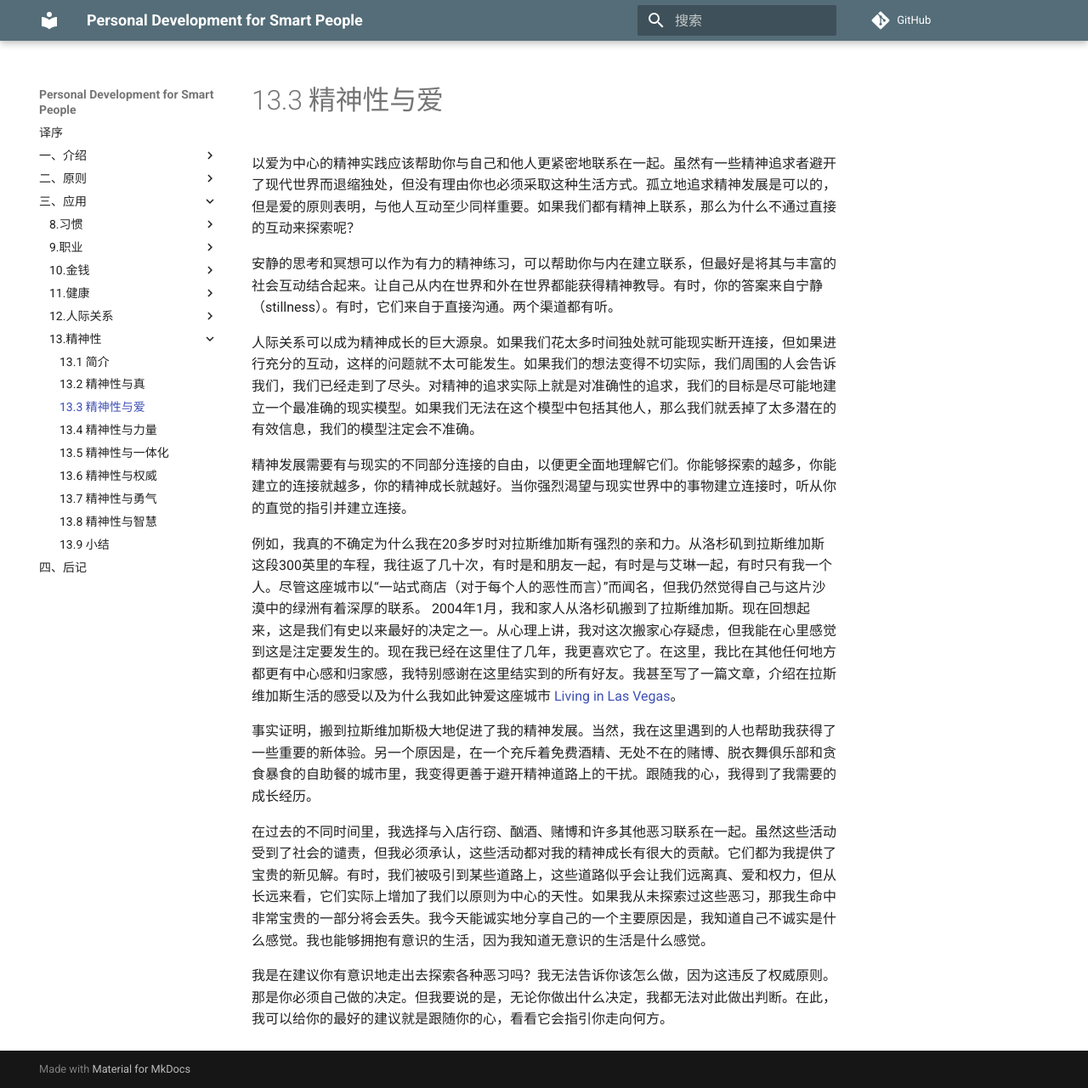
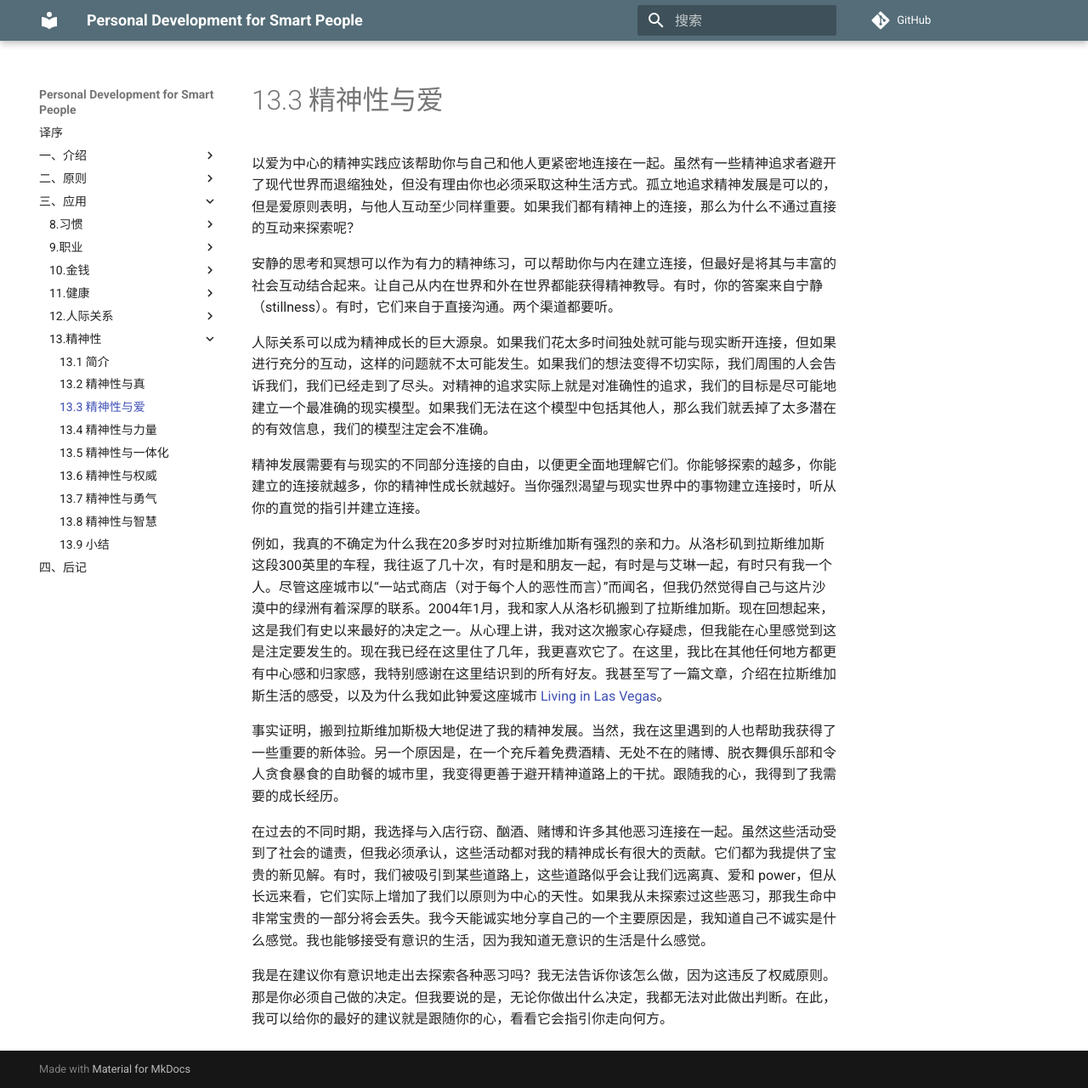
Before and after one commit to wtsnwei/pdsp, an MkDocs documentation site: the page built from docs/3.Application/13.spirituality/02.spirituality-and-love.md, in a window 1280 px wide and 1281 px high. Shown: the whole window at 85% size. Built offline with MkDocs 1.6.1 and Material for MkDocs 9.7.7, drawn with Linux system fonts in a browser that asks for light colours; comment, search, counter and statistics services are not loaded.

Commit message:
修正语句

```diff
--- a/docs/3.Application/13.spirituality/02.spirituality-and-love.md
+++ b/docs/3.Application/13.spirituality/02.spirituality-and-love.md
@@ -3,18 +3,18 @@ title:      Spirituality and Love
 date:       2021-03-18
 ---
 
-以爱为中心的精神实践应该帮助你与自己和他人更紧密地联系在一起。虽然有一些精神追求者避开了现代世界而退缩独处，但没有理由你也必须采取这种生活方式。孤立地追求精神发展是可以的，但是爱的原则表明，与他人互动至少同样重要。如果我们都有精神上联系，那么为什么不通过直接的互动来探索呢？
+以爱为中心的精神实践应该帮助你与自己和他人更紧密地连接在一起。虽然有一些精神追求者避开了现代世界而退缩独处，但没有理由你也必须采取这种生活方式。孤立地追求精神发展是可以的，但是爱原则表明，与他人互动至少同样重要。如果我们都有精神上的连接，那么为什么不通过直接的互动来探索呢？
 
-安静的思考和冥想可以作为有力的精神练习，可以帮助你与内在建立联系，但最好是将其与丰富的社会互动结合起来。让自己从内在世界和外在世界都能获得精神教导。有时，你的答案来自宁静（stillness）。有时，它们来自于直接沟通。两个渠道都有听。
+安静的思考和冥想可以作为有力的精神练习，可以帮助你与内在建立连接，但最好是将其与丰富的社会互动结合起来。让自己从内在世界和外在世界都能获得精神教导。有时，你的答案来自宁静（stillness）。有时，它们来自于直接沟通。两个渠道都要听。
 
-人际关系可以成为精神成长的巨大源泉。如果我们花太多时间独处就可能现实断开连接，但如果进行充分的互动，这样的问题就不太可能发生。如果我们的想法变得不切实际，我们周围的人会告诉我们，我们已经走到了尽头。对精神的追求实际上就是对准确性的追求，我们的目标是尽可能地建立一个最准确的现实模型。如果我们无法在这个模型中包括其他人，那么我们就丢掉了太多潜在的有效信息，我们的模型注定会不准确。
+人际关系可以成为精神成长的巨大源泉。如果我们花太多时间独处就可能与现实断开连接，但如果进行充分的互动，这样的问题就不太可能发生。如果我们的想法变得不切实际，我们周围的人会告诉我们，我们已经走到了尽头。对精神的追求实际上就是对准确性的追求，我们的目标是尽可能地建立一个最准确的现实模型。如果我们无法在这个模型中包括其他人，那么我们就丢掉了太多潜在的有效信息，我们的模型注定会不准确。
 
-精神发展需要有与现实的不同部分连接的自由，以便更全面地理解它们。你能够探索的越多，你能建立的连接就越多，你的精神成长就越好。当你强烈渴望与现实世界中的事物建立连接时，听从你的直觉的指引并建立连接。
+精神发展需要有与现实的不同部分连接的自由，以便更全面地理解它们。你能够探索的越多，你能建立的连接就越多，你的精神性成长就越好。当你强烈渴望与现实世界中的事物建立连接时，听从你的直觉的指引并建立连接。
 
-例如，我真的不确定为什么我在20多岁时对拉斯维加斯有强烈的亲和力。从洛杉矶到拉斯维加斯这段300英里的车程，我往返了几十次，有时是和朋友一起，有时是与艾琳一起，有时只有我一个人。尽管这座城市以“一站式商店（对于每个人的恶性而言）”而闻名，但我仍然觉得自己与这片沙漠中的绿洲有着深厚的联系。 2004年1月，我和家人从洛杉矶搬到了拉斯维加斯。现在回想起来，这是我们有史以来最好的决定之一。从心理上讲，我对这次搬家心存疑虑，但我能在心里感觉到这是注定要发生的。现在我已经在这里住了几年，我更喜欢它了。在这里，我比在其他任何地方都更有中心感和归家感，我特别感谢在这里结实到的所有好友。我甚至写了一篇文章，介绍在拉斯维加斯生活的感受以及为什么我如此钟爱这座城市 [Living in Las Vegas](https://stevepavlina.com/blog/2007/08/living-in-las-vegas/)。
+例如，我真的不确定为什么我在20多岁时对拉斯维加斯有强烈的亲和力。从洛杉矶到拉斯维加斯这段300英里的车程，我往返了几十次，有时是和朋友一起，有时是与艾琳一起，有时只有我一个人。尽管这座城市以“一站式商店（对于每个人的恶性而言）”而闻名，但我仍然觉得自己与这片沙漠中的绿洲有着深厚的联系。2004年1月，我和家人从洛杉矶搬到了拉斯维加斯。现在回想起来，这是我们有史以来最好的决定之一。从心理上讲，我对这次搬家心存疑虑，但我能在心里感觉到这是注定要发生的。现在我已经在这里住了几年，我更喜欢它了。在这里，我比在其他任何地方都更有中心感和归家感，我特别感谢在这里结识到的所有好友。我甚至写了一篇文章，介绍在拉斯维加斯生活的感受，以及为什么我如此钟爱这座城市 [Living in Las Vegas](https://stevepavlina.com/blog/2007/08/living-in-las-vegas/)。
 
-事实证明，搬到拉斯维加斯极大地促进了我的精神发展。当然，我在这里遇到的人也帮助我获得了一些重要的新体验。另一个原因是，在一个充斥着免费酒精、无处不在的赌博、脱衣舞俱乐部和贪食暴食的自助餐的城市里，我变得更善于避开精神道路上的干扰。跟随我的心，我得到了我需要的成长经历。
+事实证明，搬到拉斯维加斯极大地促进了我的精神发展。当然，我在这里遇到的人也帮助我获得了一些重要的新体验。另一个原因是，在一个充斥着免费酒精、无处不在的赌博、脱衣舞俱乐部和令人贪食暴食的自助餐的城市里，我变得更善于避开精神道路上的干扰。跟随我的心，我得到了我需要的成长经历。
 
-在过去的不同时间里，我选择与入店行窃、酗酒、赌博和许多其他恶习联系在一起。虽然这些活动受到了社会的谴责，但我必须承认，这些活动都对我的精神成长有很大的贡献。它们都为我提供了宝贵的新见解。有时，我们被吸引到某些道路上，这些道路似乎会让我们远离真、爱和权力，但从长远来看，它们实际上增加了我们以原则为中心的天性。如果我从未探索过这些恶习，那我生命中非常宝贵的一部分将会丢失。我今天能诚实地分享自己的一个主要原因是，我知道自己不诚实是什么感觉。我也能够拥抱有意识的生活，因为我知道无意识的生活是什么感觉。
+在过去的不同时期，我选择与入店行窃、酗酒、赌博和许多其他恶习连接在一起。虽然这些活动受到了社会的谴责，但我必须承认，这些活动都对我的精神成长有很大的贡献。它们都为我提供了宝贵的新见解。有时，我们被吸引到某些道路上，这些道路似乎会让我们远离真、爱和 power，但从长远来看，它们实际上增加了我们以原则为中心的天性。如果我从未探索过这些恶习，那我生命中非常宝贵的一部分将会丢失。我今天能诚实地分享自己的一个主要原因是，我知道自己不诚实是什么感觉。我也能够接受有意识的生活，因为我知道无意识的生活是什么感觉。
 
 我是在建议你有意识地走出去探索各种恶习吗？我无法告诉你该怎么做，因为这违反了权威原则。那是你必须自己做的决定。但我要说的是，无论你做出什么决定，我都无法对此做出判断。在此，我可以给你的最好的建议就是跟随你的心，看看它会指引你走向何方。
```
